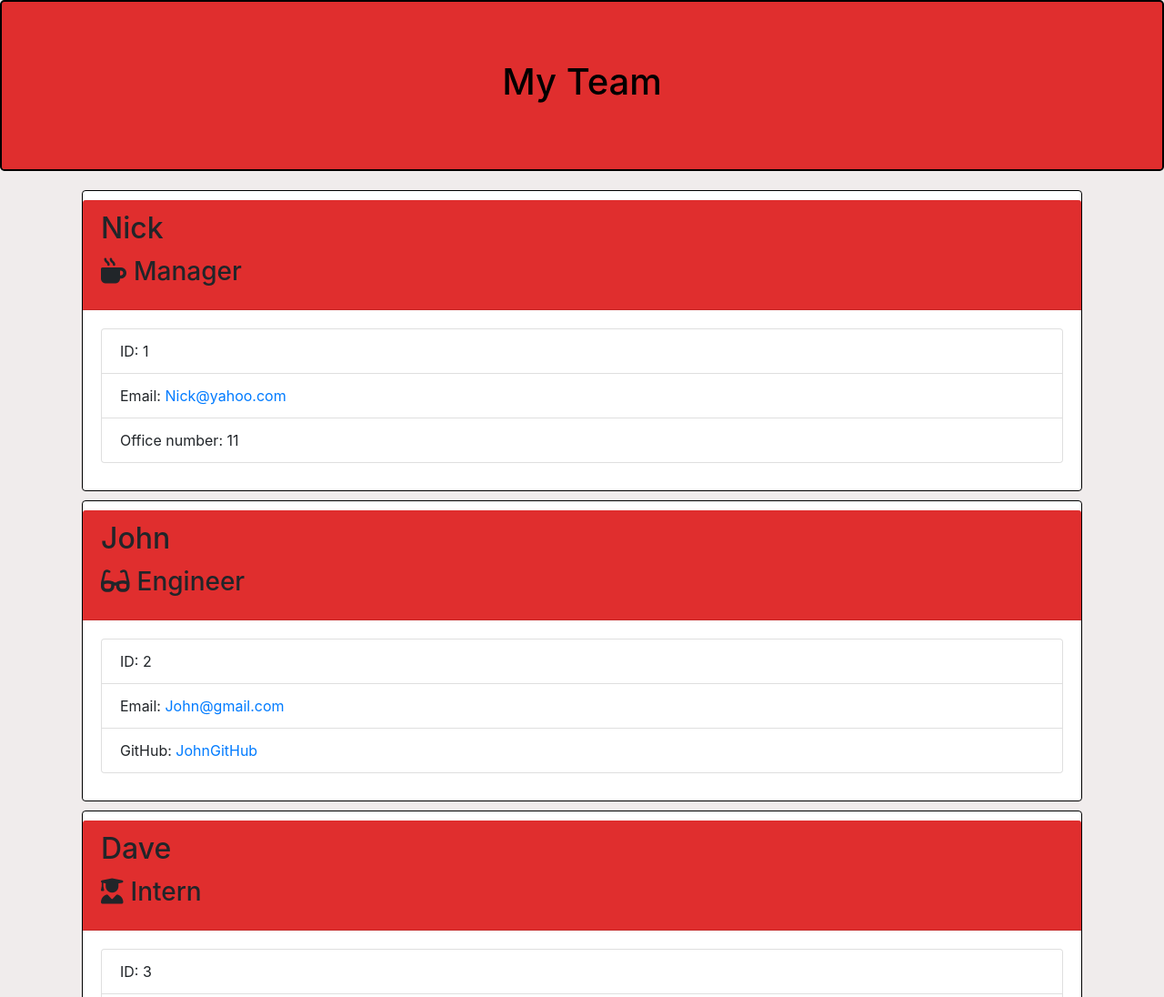
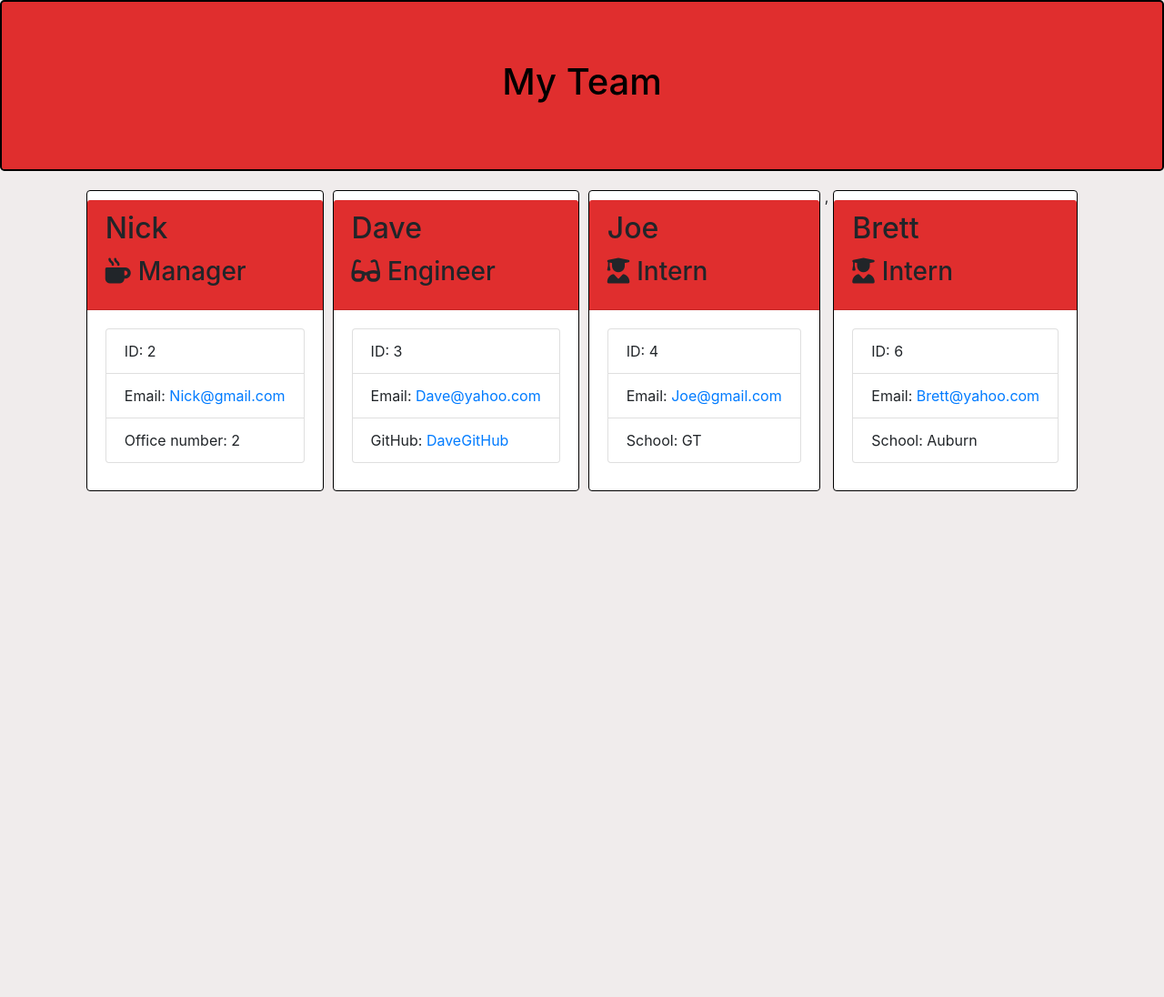
Before and after one commit to pettisnick/HW-10-Template-Engine---Employee-Summary, a website: page Develop/output/team.html in a window 1280 px wide. Shown: the top 1096 px of the page at 91% size. After the commit the page ends 800 px from the top, so only its background shows below. Drawn offline with nearby package versions, Linux system fonts and the light colour scheme.

Commit message:
gitignore

```diff
--- a/Develop/output/team.html
+++ b/Develop/output/team.html
@@ -22,7 +22,7 @@
     </div>
     <div class="container">
         <div class="row">
-            <div class="team-area col-12 d-flex flex-column justify-content-center">
+            <div class="team-area col-12 d-flex justify-content-center">
                 <div class="card employee-card">
     <div class="card-header">
         <h2 class="card-title">Nick</h2>
@@ -30,36 +30,49 @@
     </div>
     <div class="card-body">
         <ul class="list-group">
-            <li class="list-group-item">ID: 1</li>
-            <li class="list-group-item">Email: <a href="mailto:Nick@yahoo.com">Nick@yahoo.com</a></li>
-            <li class="list-group-item">Office number: 11</li>
+            <li class="list-group-item">ID: 2</li>
+            <li class="list-group-item">Email: <a href="mailto:Nick@gmail.com">Nick@gmail.com</a></li>
+            <li class="list-group-item">Office number: 2</li>
         </ul>
     </div>
 </div>
 <div class="card employee-card">
     <div class="card-header">
-        <h2 class="card-title">John</h2>
+        <h2 class="card-title">Dave</h2>
         <h3 class="card-title"><i class="fas fa-glasses mr-2"></i>Engineer</h3>
     </div>
     <div class="card-body">
         <ul class="list-group">
-            <li class="list-group-item">ID: 2</li>
-            <li class="list-group-item">Email: <a href="mailto:John@gmail.com">John@gmail.com</a></li>
-            <li class="list-group-item">GitHub: <a href="https://github.com/JohnGitHub" target="_blank" rel="noopener noreferrer">JohnGitHub</a></li>
+            <li class="list-group-item">ID: 3</li>
+            <li class="list-group-item">Email: <a href="mailto:Dave@yahoo.com">Dave@yahoo.com</a></li>
+            <li class="list-group-item">GitHub: <a href="https://github.com/DaveGitHub" target="_blank" rel="noopener noreferrer">DaveGitHub</a></li>
         </ul>
     </div>
 </div>
 <!-- for every enginerr you have, you;ll have one of these divs-->
 <!-- or take html from this and put it in a template literal --><div class="card employee-card">
     <div class="card-header">
-        <h2 class="card-title">Dave</h2>
+        <h2 class="card-title">Joe</h2>
         <h3 class="card-title"><i class="fas fa-user-graduate mr-2"></i>Intern</h3>
     </div>
     <div class="card-body">
         <ul class="list-group">
-            <li class="list-group-item">ID: 3</li>
-            <li class="list-group-item">Email: <a href="mailto:Dave@yahoo.com">Dave@yahoo.com</a></li>
+            <li class="list-group-item">ID: 4</li>
+            <li class="list-group-item">Email: <a href="mailto:Joe@gmail.com">Joe@gmail.com</a></li>
             <li class="list-group-item">School: GT</li>
+        </ul>
+    </div>
+</div>
+,<div class="card employee-card">
+    <div class="card-header">
+        <h2 class="card-title">Brett</h2>
+        <h3 class="card-title"><i class="fas fa-user-graduate mr-2"></i>Intern</h3>
+    </div>
+    <div class="card-body">
+        <ul class="list-group">
+            <li class="list-group-item">ID: 6</li>
+            <li class="list-group-item">Email: <a href="mailto:Brett@yahoo.com">Brett@yahoo.com</a></li>
+            <li class="list-group-item">School: Auburn</li>
         </ul>
     </div>
 </div>
```
Also changed, not shown: 1 other file.
